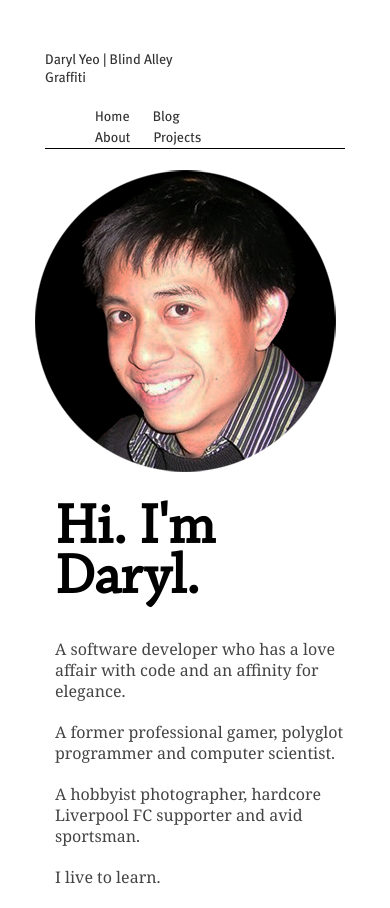
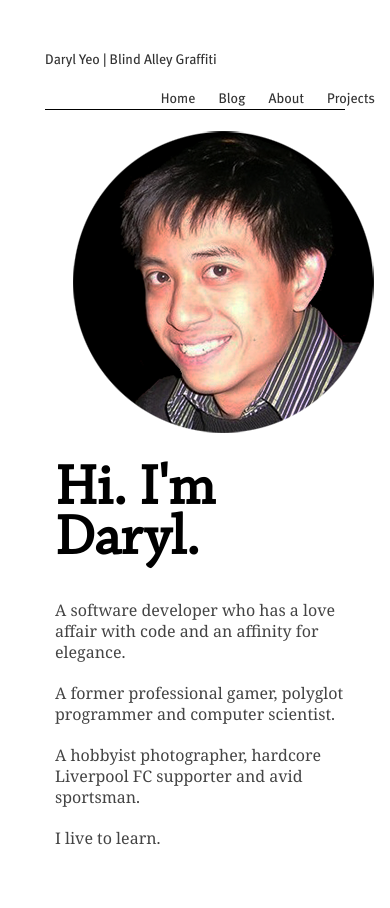
Before and after one commit to aacyun/jianxioy.github.com, a Jekyll site: the page built from index.html, in a window 390 px wide. Built offline with Jekyll 4.4.1, drawn with Linux system fonts in a browser that asks for light colours; Markdown is read by kramdown in place of the engine named in the settings.

Commit message:
Fixing mobile.

```diff
--- a/static/css/layout.css
+++ b/static/css/layout.css
@@ -112,13 +112,11 @@ h6 {
 ================================================== */
 #home-avatar {
 	position: relative;
-	float: left;
 	right: 38px;
 }
 
 #home-content {
 	position: relative;
-	float: right;
 	right: -10px;
 }
 
@@ -128,80 +126,65 @@ h6 {
 	/* Smaller than standard 960 (devices and browsers) */
 	@media only screen and (max-width: 959px) {
 		#logo-primary {
-			width: 50%;
     		margin: 0px auto;
 		}
 		#nav-primary ul {
 			margin: 0;
-			float: left;
 		}
 		#home-avatar {
-			width: 50%;
-    		margin: 0px auto;
+			right: 0px;
 		}
 	}
 
 	/* Tablet Portrait size to standard 960 (devices and browsers) */
 	@media only screen and (min-width: 768px) and (max-width: 959px) {
 		#logo-primary {
-			width: 50%;
     		margin: 0px auto;
 		}
 		#nav-primary ul {
-			width: 50%;
-    		margin: 0px auto;
+			margin: 0;
 		}
 		#home-avatar {
-			width: 50%;
-    		margin: 0px auto;
-    	}
+			right: 0px;
+		}
 	}
 
 	/* All Mobile Sizes (devices and browser) */
 	@media only screen and (max-width: 767px) {
 		#logo-primary {
-			width: 50%;
     		margin: 0px auto;
 		}
 		#nav-primary ul {
-			width: 50%;
-    		margin: 0px auto;
+			margin: 0;
 		}
 		#home-avatar {
-			width: 50%;
-    		margin: 0px auto;
+			right: 0px;
 		}
 	}
 
 	/* Mobile Landscape Size to Tablet Portrait (devices and browsers) */
 	@media only screen and (min-width: 480px) and (max-width: 767px) {
 		#logo-primary {
-			width: 50%;
     		margin: 0px auto;
 		}
 		#nav-primary ul {
-			width: 50%;
-    		margin: 0px auto;
+			margin: 0;
 		}
 		#home-avatar {
-			width: 50%;
-    		margin: 0px auto;
+			right: 0px;
 		}
 	}
 
 	/* Mobile Portrait Size to Mobile Landscape Size (devices and browsers) */
 	@media only screen and (max-width: 479px) {
 		#logo-primary {
-			width: 50%;
     		margin: 0px auto;
 		}
 		#nav-primary ul {
-			width: 50%;
-    		margin: 0px auto;
+			margin: 0;
 		}
 		#home-avatar {
-			width: 50%;
-    		margin: 0px auto;
+			right: 0px;
 		}
 	}
 
```
